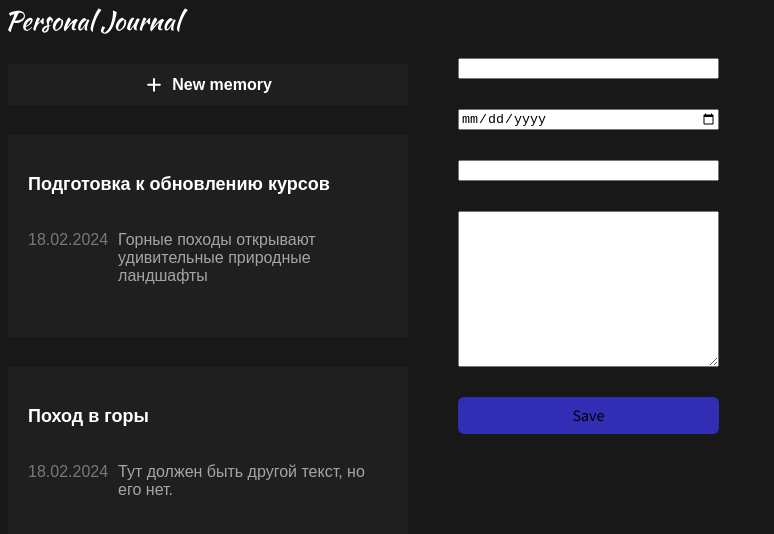
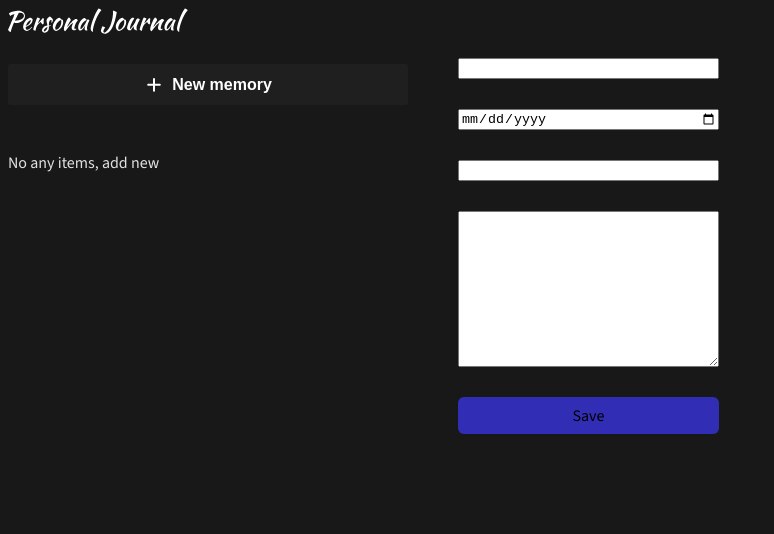
Before and after one commit to lukkearmageddon/personal-journal-react, a React (Vite) app: page / in a window 1280 px wide. Shown: the top 534 px of the page, without its empty margins (0-774 px from the left). Built offline with nearby package versions, Linux system fonts and the light colour scheme.

Commit message:
feat: add logic to journal list

```diff
--- a/src/App.jsx
+++ b/src/App.jsx
@@ -1,54 +1,50 @@
 import './App.css';
-import CardButton from './components/CardButton/CardButton';
-import JournalItem from './components/JournalItem/JornalItem';
 import JournalList from './components/JournalList/JournalList';
 import LeftPanel from './Layout/LeftPanel/LeftPanel';
 import Body from './Layout/Body/Body';
 import Header from './components/Header/Header';
 import JournalAddButton from './components/JournalAddButton/JournalAddButton';
 import JournalForm from './components/JournalForm/JournalForm';
+import { useState } from 'react';
+
+const INITIAL_DATA = [
+	// {
+	// 	id: 1,
+	// 	title: 'Подготовка к обновлению курсов',
+	// 	text: 'Горные походы открывают удивительные природные ландшафты',
+	// 	date: new Date()
+	// },
+	// {
+	// 	id: 2,
+	// 	title: 'Поход в горы',
+	// 	text: 'Тут должен быть другой текст, но его нет.',
+	// 	date: new Date()
+	// }
+];
 
 function App() {
-	const data = [
-		{
-			title: 'Подготовка к обновлению курсов',
-			text: 'Горные походы открывают удивительные природные ландшафты',
-			date: new Date()
-		},
-		{
-			title: 'Поход в горы',
-			text: 'Тут должен быть другой текст, но его нет.',
-			date: new Date()
-		}
-	];
+	const [items, setItems] = useState(INITIAL_DATA);
+	const addItem = item => {
+		setItems(prev => [...prev, {
+			text: item.text,
+			title: item.title,
+			date: new Date(item.date),
+			id: Math.max(...prev.map(i => i.id)) + 1
+		}]);
+	};
 
 	return (
 		<div className='app'>
 			<LeftPanel>
 				<Header />
 				<JournalAddButton />
-				<JournalList>
-					<CardButton>
-						<JournalItem
-							title={data[0].title}
-							text={data[0].text}
-							date={data[0].date}
-						/>
-					</CardButton>
-					<CardButton>
-						<JournalItem
-							title={data[1].title}
-							text={data[1].text}
-							date={data[1].date}
-						/>
-					</CardButton>
-				</JournalList>
+				<JournalList items={items} />
 			</LeftPanel>
 
 			<Body>
-				<JournalForm />
+				<JournalForm onSubmit={addItem} />
 			</Body>
-		</div>
+		</div >
 	);
 }
 
--- a/src/components/JournalForm/JournalForm.jsx
+++ b/src/components/JournalForm/JournalForm.jsx
@@ -1,29 +1,20 @@
-import { useState } from 'react';
 import Button from '../Button/Button';
 import './JournalForm.css';
 
-
-export default function JournalForm() {
-	const [inputData, setInputData] = useState('');
-
-	const inputChange = (event) => {
-		const inputData = event.target.value;
-		setInputData(inputData);
-	};
-
+export default function JournalForm({ onSubmit }) {
 	const addJournalItem = (e) => {
 		e.preventDefault();
 		const formData = new FormData(e.target);
 		const formProps = Object.fromEntries(formData);
-		console.log(formProps);
+		onSubmit(formProps);
 	};
 
 	return (
 		<form className='journal-form' onSubmit={addJournalItem}>
 			<input type="text" name='title' />
 			<input type="date" name='date' />
-			<input type="text" name='tag' value={inputData} onChange={inputChange} />
-			<textarea name='post' id='post' cols="30" rows='10'></textarea>
+			<input type="text" name='tag' />
+			<textarea name='text' id='post' cols="30" rows='10'></textarea>
 			<Button text="Save" onClick={() => { console.log('button has pressed!'); }}></Button>
 		</form>
 	);
--- a/src/components/JournalList/JournalList.jsx
+++ b/src/components/JournalList/JournalList.jsx
@@ -1,9 +1,26 @@
 import './JournalList.css';
+import CardButton from './../CardButton/CardButton';
+import JournalItem from './../JournalItem/JornalItem';
 
-export default function JournalList({ children }) {
-	return (
-		<div className="journal-list">
-			{children}
-		</div>
-	);
+export default function JournalList({ items }) {
+	if (items.length === 0) {
+		return <p>No any items, add new</p>;
+	}
+	const sortItems = (a, b) => {
+		if (a.date > b.date) {
+			return -1;
+		} else
+			return 1;
+	};
+
+	return <>{items.sort(sortItems).map((el) => (
+		<CardButton key={el.id}>
+			<JournalItem
+				title={el.title}
+				text={el.text}
+				date={el.date}
+			/>
+		</CardButton>
+	))}
+	</>;
 }
```
